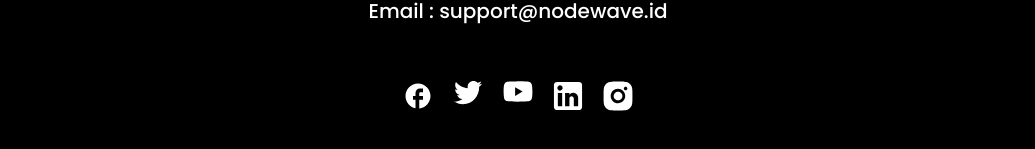
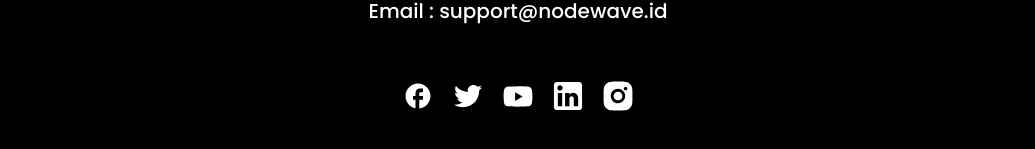
Before and after one commit to anasfirly20/test-nodewave, a Next.js app: page / in a window 1280 px wide. Shown: the part 4596-4745 px from the top of the page, without its empty margins (122-1157 px from the left). Built offline with nearby package versions, Linux system fonts and the light colour scheme.

Commit message:
fixing footer

```diff
--- a/src/app/components/Footer.tsx
+++ b/src/app/components/Footer.tsx
@@ -1,5 +1,3 @@
-import React from "react";
-
 import logo from "../../../public/assets/logo.svg";
 import Image from "next/image";
 import { footerItems } from "../constants/constants";
@@ -14,7 +12,7 @@ export default function Footer() {
           Graha Pena Surabaya <br /> Jl. Ahmad Yani no. 88 Surabaya <br /> Phone
           : +62811258280 <br /> Email : support@nodewave.id
         </p>
-        <section className="flex gap-5 justify-center">
+        <section className="flex gap-5 justify-center items-center">
           {footerItems?.map((item, index) => {
             return (
               <a key={index} href="#">
```
